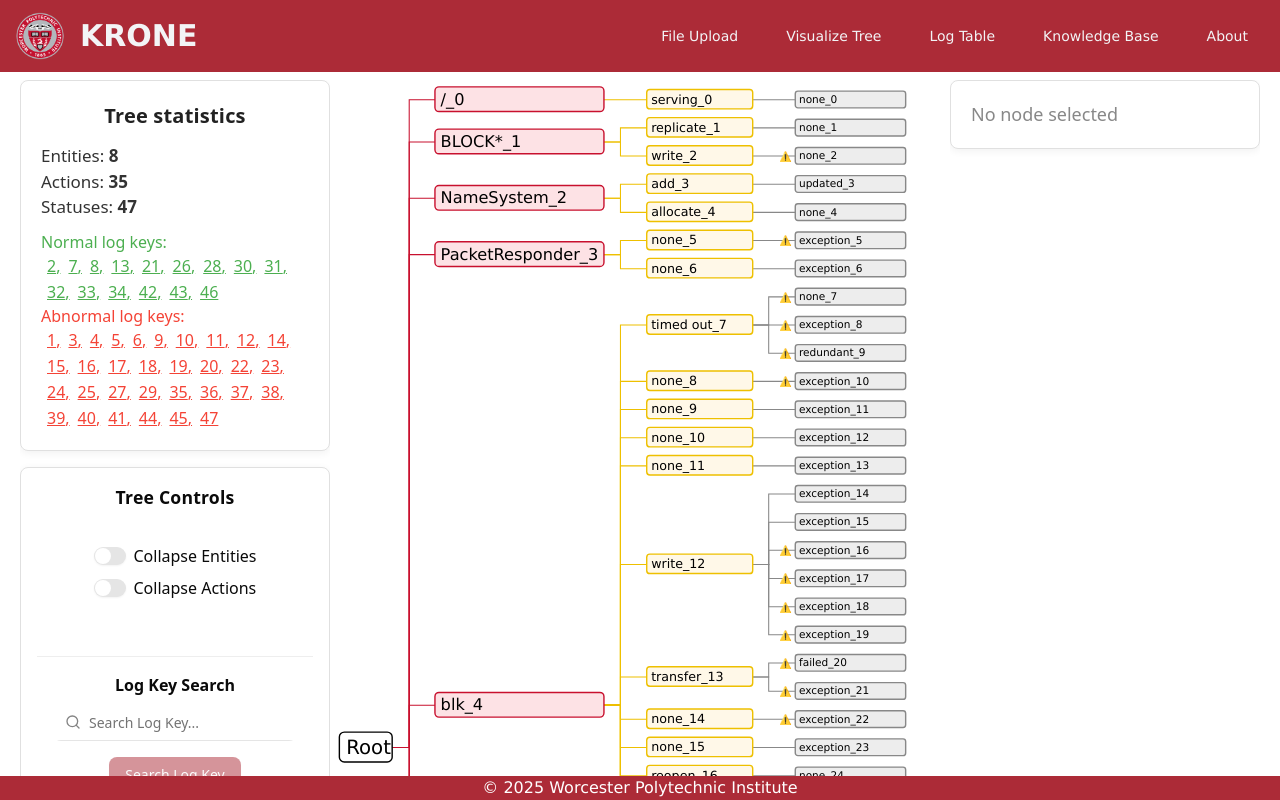
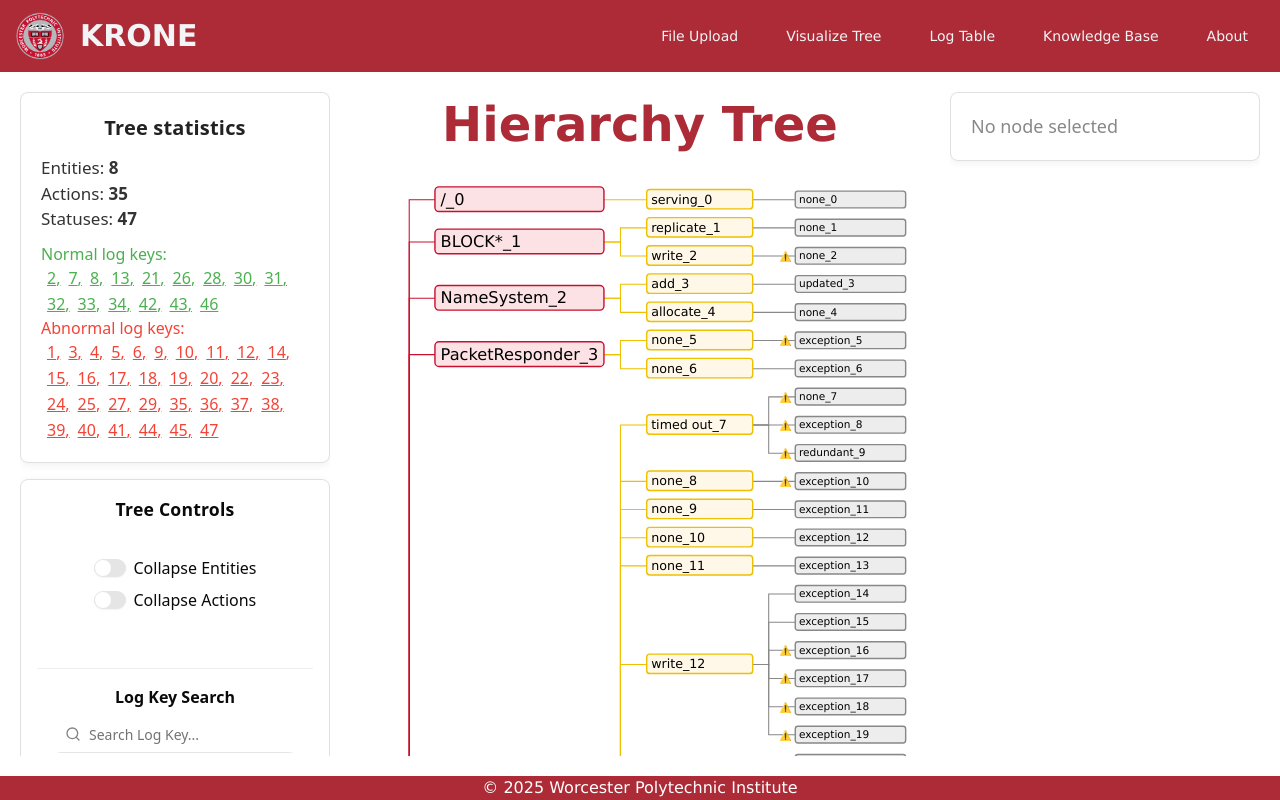
Before and after one commit to LeiMa0324/KRONE_Demo, a React (Vite) app: page /visualize-tree in a window 1280 px wide. Built offline with nearby package versions, Linux system fonts and the light colour scheme.

Commit message:
add title to hierarchy tree

```diff
--- a/src/pages/visualize_tree.tsx
+++ b/src/pages/visualize_tree.tsx
@@ -122,8 +122,10 @@ export const VisualizeTree: React.FC = () => {
   }
 
   return (
+    <>
       <div style={{ minHeight: "100vh", height: "100vh", display: "flex", flexDirection: "column", overflow: "hidden" }}>
-      <div style={{ flex: "1 1 auto", display: "flex", alignItems: "flex-start", paddingTop: "80px", paddingLeft: "20px", paddingRight: "20px", boxSizing: "border-box", overflow: "hidden" }}>
+        <div style={{ paddingTop: "4.5rem" }}></div>
+        <div style={{ flex: "1 1 auto", display: "flex", alignItems: "flex-start", padding: "20px", boxSizing: "border-box", overflow: "hidden" }}>
           <div style={{ flex: "0 0 25%", width: "25%", minWidth: 180, maxWidth: "30%", height: "100%", overflowY: "auto", paddingBottom: 200 }}>
             <div style={{ marginBottom: 16 }}>
               <TreeInfoPanel
@@ -164,6 +166,9 @@ export const VisualizeTree: React.FC = () => {
             />
           </div>
           <div style={{ flex: "0 0 50%", width: "50%", minWidth: 0, height: "100%", overflow: "auto", display: "flex", flexDirection: "column" }}>
+            <div className="text-center " style={{ paddingTop: "0.5rem", paddingBottom: "2rem" }} >
+              <h1 className="font-WPIfont text-WPIRed text-5xl font-bold">Hierarchy Tree</h1>
+            </div>
             {treeData && (
               <VizTree
                 treeData={treeData}
@@ -188,5 +193,6 @@ export const VisualizeTree: React.FC = () => {
           <Footer />
         </div>
       </div>
+    </>
   );
 };
```
Lines whose indentation alone changed are shown as unchanged.
